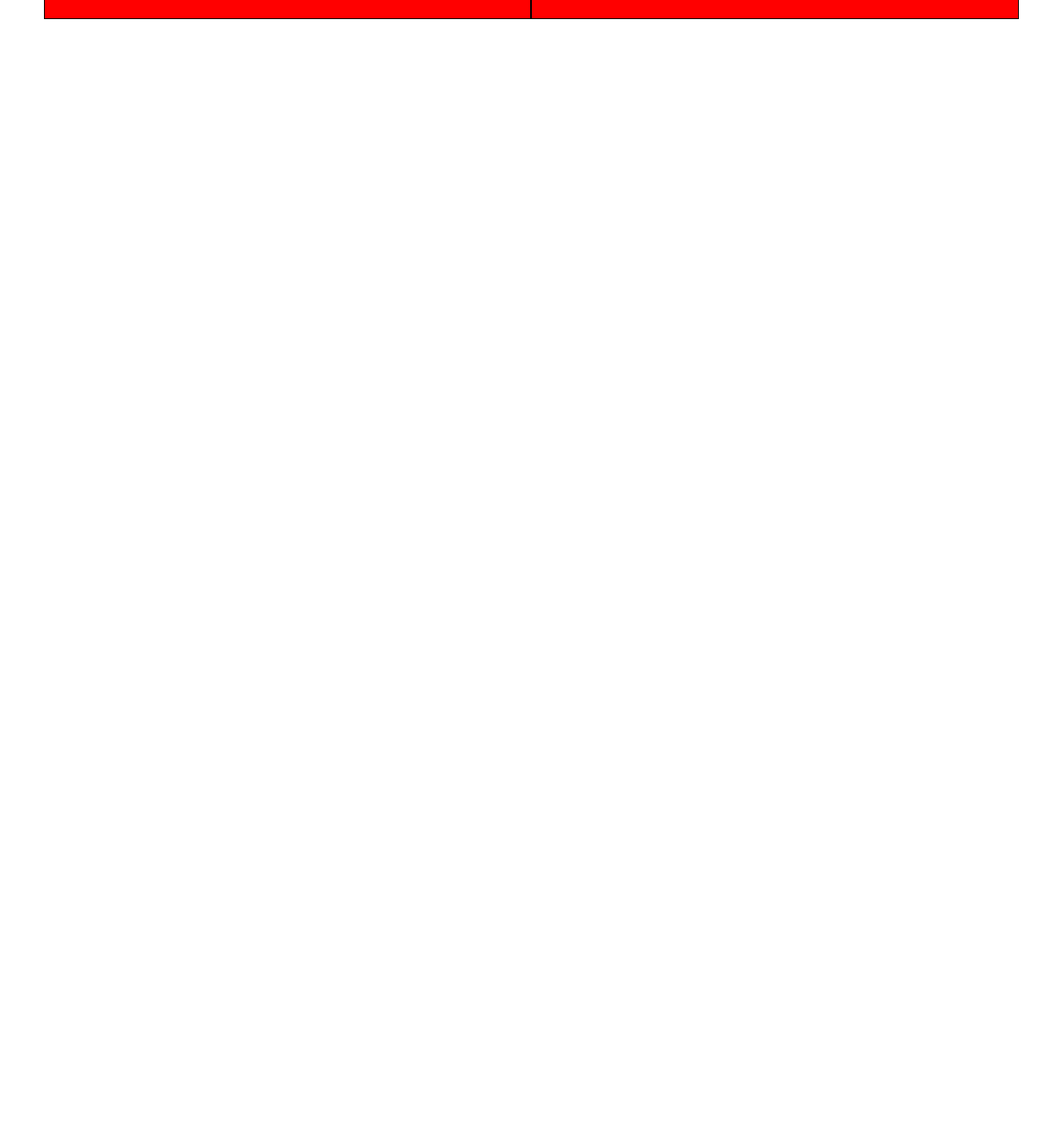
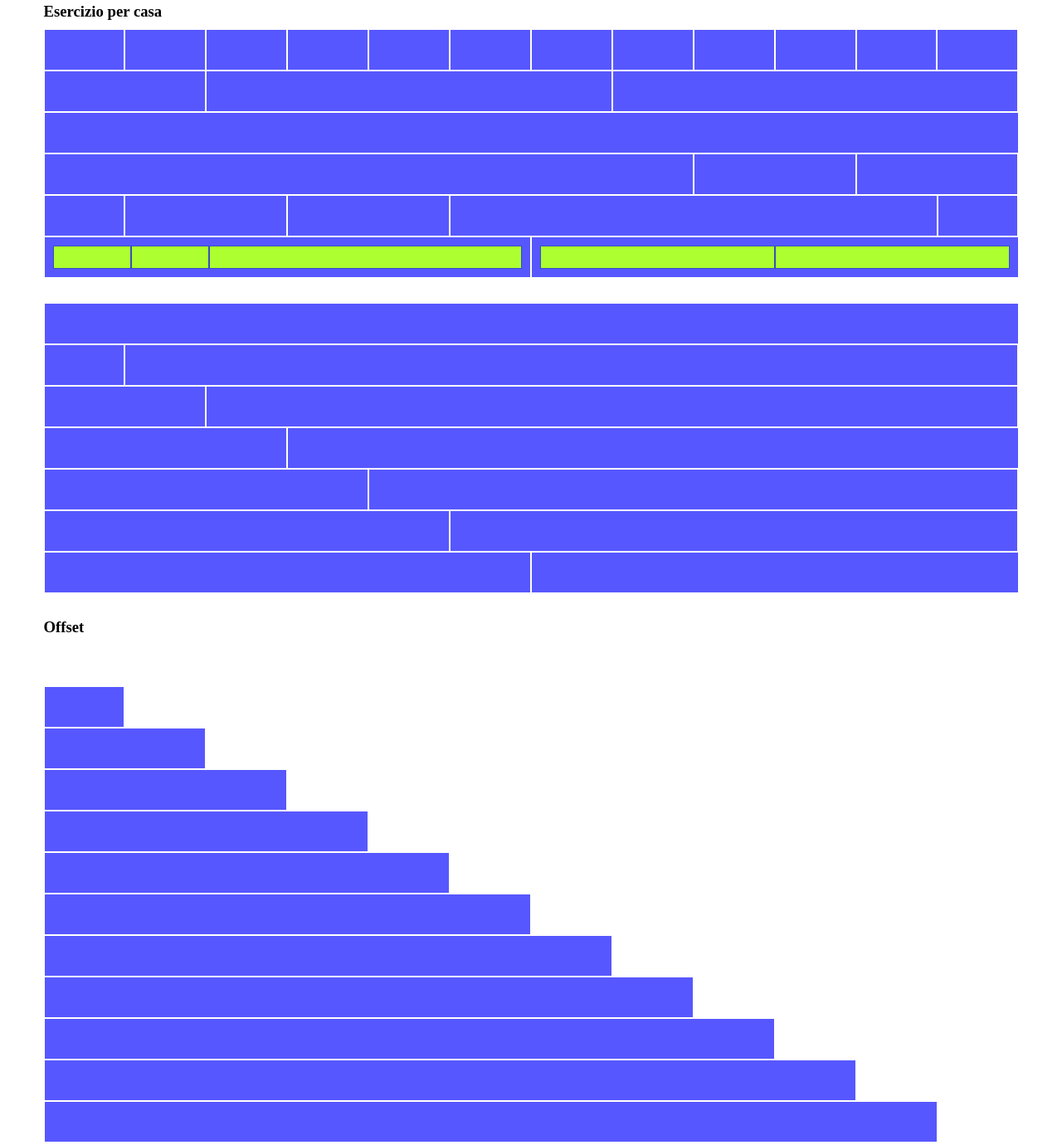
Before and after one commit to Osnago-L/html-css-12bool, a plain HTML site: page index.html in a window 1280 px wide. Shown: the part 7-1387 px from the top of the page at 83% size. Before the commit the page ends 800 px from the top, so only its background shows below. Drawn offline with Linux system fonts and the light colour scheme.

Commit message:
pre offset

```diff
--- a/data/css/frame-grid.css
+++ b/data/css/12bool.css
@@ -1,3 +1,9 @@
+* {
+    margin: 0;
+    padding: 0;
+    box-sizing: border-box;
+}
+
 .container{
     max-width: 1175px;
     margin: 0 auto;
@@ -55,3 +61,41 @@
     flex-basis: calc((100% / 12) * 12);
     max-width: calc((100% / 12) * 12);
 }
+
+/* OFFSET  */
+.col-offset-1{
+    margin-left: calc((100% / 12) * 1);
+}
+.col-offset-2{
+    margin-left: calc((100% / 12) * 2);
+}
+.col-offset-3{
+    margin-left: calc((100% / 12) * 3);
+}
+.col-offset-4{
+    margin-left: calc((100% / 12) * 4);
+}
+.col-offset-5{
+    margin-left: calc((100% / 12) * 5);
+}
+.col-offset-6{
+    margin-left: calc((100% / 12) * 6);
+}
+.col-offset-7{
+    margin-left: calc((100% / 12) * 7);
+}
+.col-offset-8{
+    margin-left: calc((100% / 12) * 8);
+}
+.col-offset-9{
+    margin-left: calc((100% / 12) * 9);
+}
+.col-offset-10{
+    margin-left: calc((100% / 12) * 10);
+}
+.col-offset-11{
+    margin-left: calc((100% / 12) * 11);
+}
+.col-offset-12{
+    margin-left: calc((100% / 12) * 12);
+}
--- a/data/css/style.css
+++ b/data/css/style.css
@@ -3,8 +3,23 @@
   padding: 0;
   box-sizing: border-box;
 }
+section{
+    margin-bottom: 30px;
+}
+h3{
+    margin: 10px 0;
+}
 [class*="col-"]{
-    height: 30px;
-    background-color: red;
-    border: 1px solid black;
+    height: 50px;
+    background-color: rgba(0, 0, 255, 0.658);
+    border: 1px solid white;
 }
+#inner-box{
+    height: 100%;
+    padding: 10px 10px;
+}
+#inner-box>div{
+    background-color: greenyellow;
+    height: 100%;
+    border: 1px solid rgba(0, 0, 255, 0.685);
+}
--- a/index.html
+++ b/index.html
@@ -4,16 +4,121 @@
     <meta charset="UTF-8">
     <meta http-equiv="X-UA-Compatible" content="IE=edge">
     <meta name="viewport" content="width=device-width, initial-scale=1.0">
-    <link rel="stylesheet" href="data/css/frame-grid.css">
+    <link rel="stylesheet" href="data/css/12bool.css">
     <link rel="stylesheet" href="data/css/style.css">
     <title>Document</title>
 </head>
 <body>
     <div class="container">
-        <div class="row">
-            <div class="col-6"></div>
-            <div class="col-6"></div>
-        </div>
+        <section>
+            <h3>Esercizio per casa</h3>
+            <div class="row">
+                <div class="col-1"></div>
+                <div class="col-1"></div>
+                <div class="col-1"></div>
+                <div class="col-1"></div>
+                <div class="col-1"></div>
+                <div class="col-1"></div>
+                <div class="col-1"></div>
+                <div class="col-1"></div>
+                <div class="col-1"></div>
+                <div class="col-1"></div>
+                <div class="col-1"></div>
+                <div class="col-1"></div>
+
+
+                <div class="col-2"></div>
+                <div class="col-5"></div>
+                <div class="col-5"></div>
+
+                <div class="col-12"></div>
+
+                <div class="col-8"></div>
+                <div class="col-2"></div>
+                <div class="col-2"></div>
+
+                <div class="col-1"></div>
+                <div class="col-2"></div>
+                <div class="col-2"></div>
+                <div class="col-6"></div>
+                <div class="col-1"></div>
+            </div>
+            <div class="row">
+                <div class="col-6">
+                    <div id="inner-box" class="row">
+                        <div class="col-2"></div>
+                        <div class="col-2"></div>
+                        <div class="col-8"></div>
+                    </div>
+                </div>
+                <div class="col-6">
+                    <div id="inner-box"  class="row">
+                        <div class="col-6"></div>
+                        <div class="col-6"></div>
+                    </div>
+                </div>
+            </div>
+        </section>
+        <section>
+            <div class="row">
+                <div class="col-12"></div>
+
+                <div class="col-1"></div>
+                <div class="col-11"></div>
+
+                <div class="col-2"></div>
+                <div class="col-10"></div>
+
+                <div class="col-3"></div>
+                <div class="col-9"></div>
+
+                <div class="col-4"></div>
+                <div class="col-8"></div>
+
+                <div class="col-5"></div>
+                <div class="col-7"></div>
+
+                <div class="col-6"></div>
+                <div class="col-6"></div>
+            </div>
+        </section>
+        <section>
+            <h3>Offset</h3>
+            <div class="row">
+                <div class="col-offset-11"></div>
+                <div class="col-1"></div>
+
+                <div class="col-offset-10"></div>
+                <div class="col-2"></div>
+
+                <div class="col-offset-9"></div>
+                <div class="col-3"></div>
+
+                <div class="col-offset-8"></div>
+                <div class="col-4"></div>
+
+                <div class="col-offset-7"></div>
+                <div class="col-5"></div>
+
+                <div class="col-offset-6"></div>
+                <div class="col-6"></div>
+
+                <div class="col-offset-5"></div>
+                <div class="col-7"></div>
+
+                <div class="col-offset-4"></div>
+                <div class="col-8"></div>
+
+                <div class="col-offset-3"></div>
+                <div class="col-9"></div>
+
+                <div class="col-offset-2"></div>
+                <div class="col-10"></div>
+
+                <div class="col-offset-1"></div>
+                <div class="col-11"></div>
+            </div>
+        </section>
     </div>
 </body>
 </html>
```
